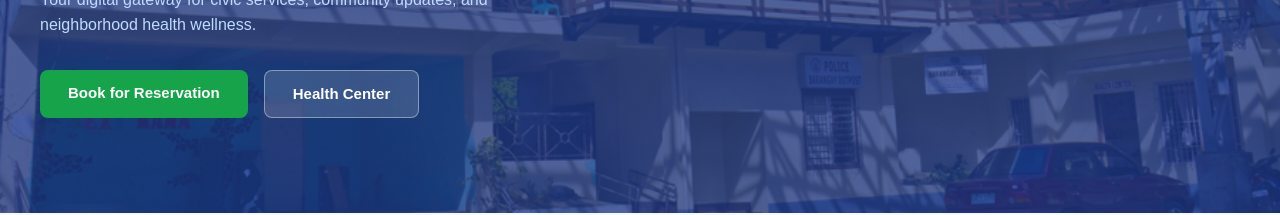
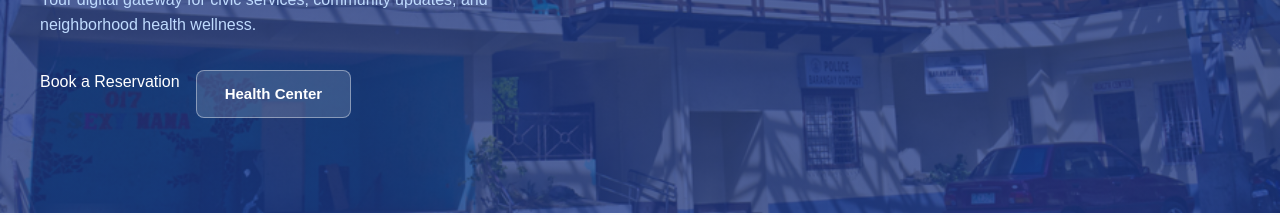
Before and after one commit to ezykel225/barangay-batinguel, a React (Create React App) app: page / in a window 1280 px wide. Shown: the part 356-571 px from the top of the page. Built offline with nearby package versions, Linux system fonts and the light colour scheme; no server answers; the database is empty.

Commit message:
homer adjustmentsn

```diff
--- a/src/pages/Home.jsx
+++ b/src/pages/Home.jsx
@@ -83,8 +83,8 @@ const Home = () => {
           <div className="hero-buttons">
             <Link
               to="/reservation"
-              className="hero-btn-primary">
-              Book for Reservation
+              className="hero-btngit add .-primary">
+              Book a Reservation
             </Link>
             <Link
               to="/health-center"
```
